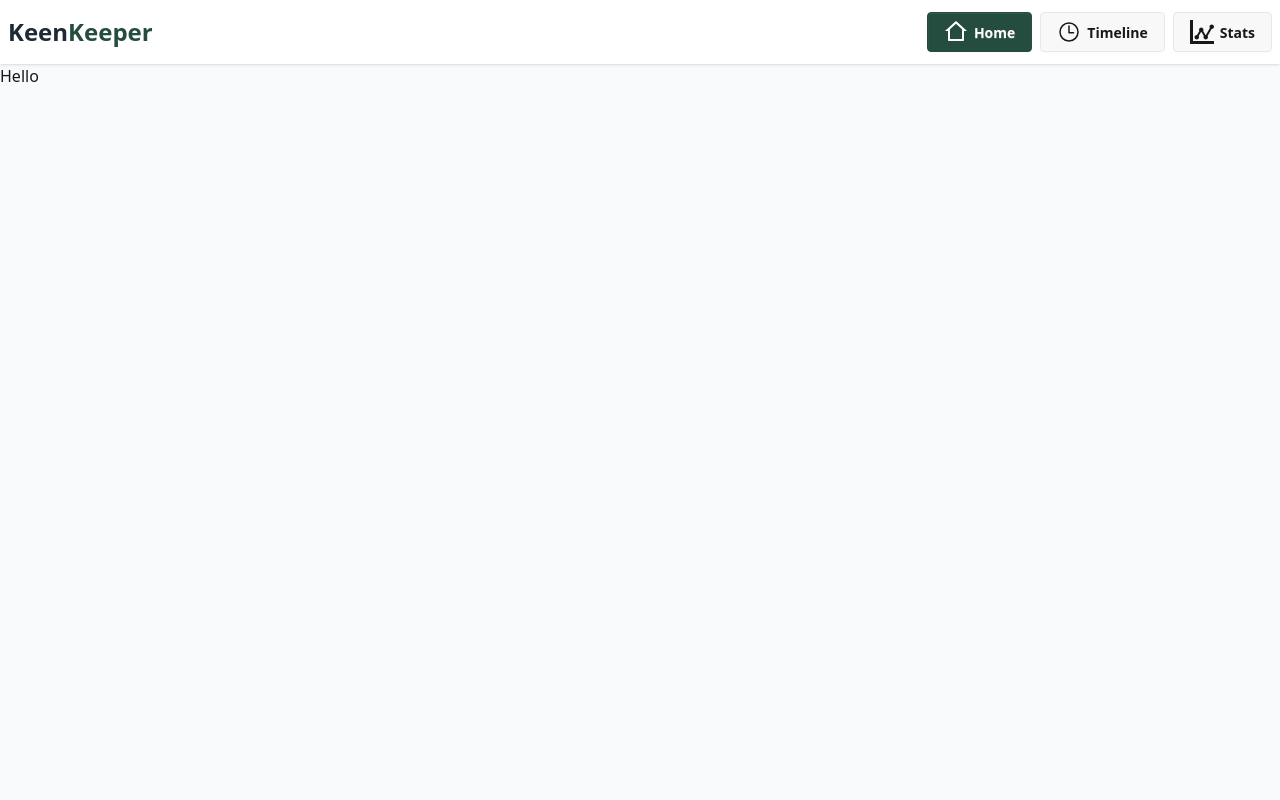
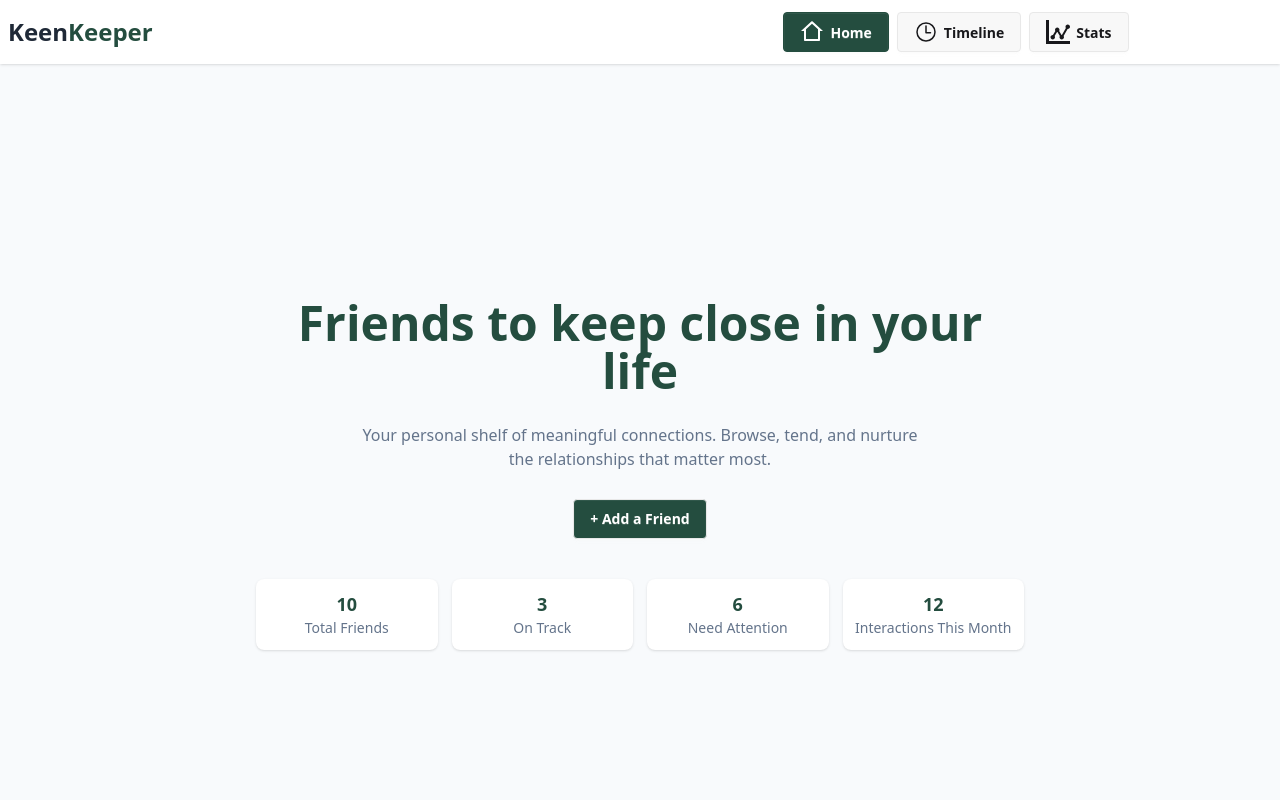
Before and after one commit to SAHIDUL-ISLAM/KeenKeeper, a Next.js app: page / in a window 1280 px wide. Shown: the top 800 px of the page. Built offline with nearby package versions, Linux system fonts and the light colour scheme.

Commit message:
add friends.json file

```diff
--- /dev/null
+++ b/public/friends.json
@@ -0,0 +1,98 @@
+[
+  {
+    "id": 1,
+    "name": "Rafiq Ahmed",
+    "picture": "https://randomuser.me/api/portraits/men/32.jpg",
+    "email": "rafiq.ahmed@gmail.com",
+    "days_since_contact": 45,
+    "status": "overdue",
+    "tags": ["college", "close friend"],
+    "bio": "Roommates for two years at university. He's the one who taught me how to cook proper biryani.",
+    "goal": 14,
+    "next_due_date": "2026-08-15"
+  },
+  {
+    "id": 2,
+    "name": "Nusrat Jahan",
+    "picture": "https://randomuser.me/api/portraits/women/44.jpg",
+    "email": "nusrat.jahan@outlook.com",
+    "days_since_contact": 3,
+    "status": "on-track",
+    "tags": ["work", "gym buddy"],
+    "bio": "We started at the same company on the same day and now hit the gym together every week.",
+    "goal": 7,
+    "next_due_date": "2026-10-03"
+  },
+  {
+    "id": 3,
+    "name": "Tanvir Hossain",
+    "picture": "https://randomuser.me/api/portraits/men/55.jpg",
+    "email": "tanvir.h88@yahoo.com",
+    "days_since_contact": 12,
+    "status": "almost due",
+    "tags": ["childhood friend", "neighbor"],
+    "bio": "Grew up on the same street. We still argue about whose team is better every football season.",
+    "goal": 14,
+    "next_due_date": "2026-10-08"
+  },
+  {
+    "id": 4,
+    "name": "Ayesha Siddiqua",
+    "picture": "https://randomuser.me/api/portraits/women/68.jpg",
+    "email": "ayesha.siddiqua@gmail.com",
+    "days_since_contact": 60,
+    "status": "overdue",
+    "tags": ["college", "book club"],
+    "bio": "Met in the literature society at DU. We've been swapping book recommendations for eight years.",
+    "goal": 21,
+    "next_due_date": "2026-08-01"
+  },
+  {
+    "id": 5,
+    "name": "Mahin Rahman",
+    "picture": "https://randomuser.me/api/portraits/men/12.jpg",
+    "email": "mahin.rahman@gmail.com",
+    "days_since_contact": 1,
+    "status": "on-track",
+    "tags": ["family friend", "close friend"],
+    "bio": "Our families have been close since before we were born. He's basically a cousin at this point.",
+    "goal": 10,
+    "next_due_date": "2026-10-06"
+  },
+  {
+    "id": 6,
+    "name": "Farzana Akter",
+    "picture": "https://randomuser.me/api/portraits/women/21.jpg",
+    "email": "farzana.akter@hotmail.com",
+    "days_since_contact": 20,
+    "status": "almost due",
+    "tags": ["work", "mentor"],
+    "bio": "My first manager at the internship. She still gives the best career advice over coffee.",
+    "goal": 21,
+    "next_due_date": "2026-10-10"
+  },
+  {
+    "id": 7,
+    "name": "Shakib Al Noman",
+    "picture": "https://randomuser.me/api/portraits/men/77.jpg",
+    "email": "shakib.noman@gmail.com",
+    "days_since_contact": 90,
+    "status": "overdue",
+    "tags": ["college", "travel buddy"],
+    "bio": "We backpacked through Sylhet together during our last semester. Long overdue for a reunion trip.",
+    "goal": 30,
+    "next_due_date": "2026-07-15"
+  },
+  {
+    "id": 8,
+    "name": "Ishrat Jahan Mou",
+    "picture": "https://randomuser.me/api/portraits/women/30.jpg",
+    "email": "ishrat.mou@gmail.com",
+    "days_since_contact": 5,
+    "status": "on-track",
+    "tags": ["close friend", "gym buddy"],
+    "bio": "My go-to person for both late-night talks and early-morning runs.",
+    "goal": 7,
+    "next_due_date": "2026-10-05"
+  }
+]
--- a/src/app/page.js
+++ b/src/app/page.js
@@ -1,9 +1,10 @@
+import Banner from "@/components/Banner";
 import Image from "next/image";
 
 export default function Home() {
   return (
-    <div className="h-screen">
-      <h1>Hello</h1>
+    <div className="">
+      <Banner/>
     </div>
   );
 }
--- /dev/null
+++ b/src/components/Banner.jsx
@@ -0,0 +1,48 @@
+import Link from 'next/link';
+import React from 'react';
+
+const Banner = () => {
+    return (
+        <div className='flex flex-col justify-center items-center px-4 pt-10 sm:pt-15 min-h-screen text-center'>
+            <h1 className='text-3xl sm:text-4xl md:text-5xl font-bold text-[#244D3F] max-w-3xl'>
+                Friends to keep close in your life
+            </h1>
+            <p className='pt-5 pb-6 sm:pt-7 sm:pb-7 text-sm sm:text-base text-[#64748B] max-w-xl'>
+                Your personal shelf of meaningful connections. Browse, tend, and nurture the
+                relationships that matter most.
+            </p>
+            <Link href={"/addFriedn"}>
+                <button className='btn bg-[#244D3F] text-white'>+ Add a Friend</button>
+            </Link>
+
+            <div className='grid grid-cols-2 md:grid-cols-4 gap-3.5 mt-10 mb-10 w-full max-w-3xl'>
+                <div className="card bg-base-100 card-md shadow-sm">
+                    <div className="flex flex-col justify-center items-center p-3">
+                        <h2 className="card-title text-[#244D3F] font-bold">10</h2>
+                        <p className='text-[#64748B] text-xs sm:text-sm text-center'>Total Friends</p>
+                    </div>
+                </div>
+                <div className="card bg-base-100 card-md shadow-sm">
+                    <div className="flex flex-col justify-center items-center p-3">
+                        <h2 className="card-title text-[#244D3F] font-bold">3</h2>
+                        <p className='text-[#64748B] text-xs sm:text-sm text-center'>On Track</p>
+                    </div>
+                </div>
+                <div className="card bg-base-100 card-md shadow-sm">
+                    <div className="flex flex-col justify-center items-center p-3">
+                        <h2 className="card-title text-[#244D3F] font-bold">6</h2>
+                        <p className='text-[#64748B] text-xs sm:text-sm text-center'>Need Attention</p>
+                    </div>
+                </div>
+                <div className="card bg-base-100 card-md shadow-sm">
+                    <div className="flex flex-col justify-center items-center p-3">
+                        <h2 className="card-title text-[#244D3F] font-bold">12</h2>
+                        <p className='text-[#64748B] text-xs sm:text-sm text-center'>Interactions This Month</p>
+                    </div>
+                </div>
+            </div>
+        </div>
+    );
+};
+
+export default Banner;
--- a/src/components/Navbar.jsx
+++ b/src/components/Navbar.jsx
@@ -18,7 +18,7 @@ const Navbar = () => {
 
     return (
         <div>
-            <div className="navbar bg-base-100 shadow-sm">
+            <div className="navbar flex flex-col sm:flex-row bg-base-100 shadow-sm">
                 <div className="navbar-start">
                     <Link href={"/"}>
                         <h1 className="text-2xl font-bold text-[#244D3F]">
@@ -26,7 +26,7 @@ const Navbar = () => {
                         </h1>
                     </Link>
                 </div>
-                <div className="navbar-end gap-2">
+                <div className="navbar-end flex-wrap justify-center gap-2">
                     {navItems.map((item) => {
                         const isActive = item.href === '/'
                             ? pathname === '/'
@@ -39,7 +39,7 @@ const Navbar = () => {
                                 className={`btn ${isActive ? 'bg-[#244D3F] text-white border-[#244D3F]' : ''}`}
                             >
                                 <span className='text-2xl'>{item.icon}</span>
-                                {item.label}
+                                <span className='hidden sm:inline'>{item.label}</span>
                             </Link>
                         );
                     })}
```
